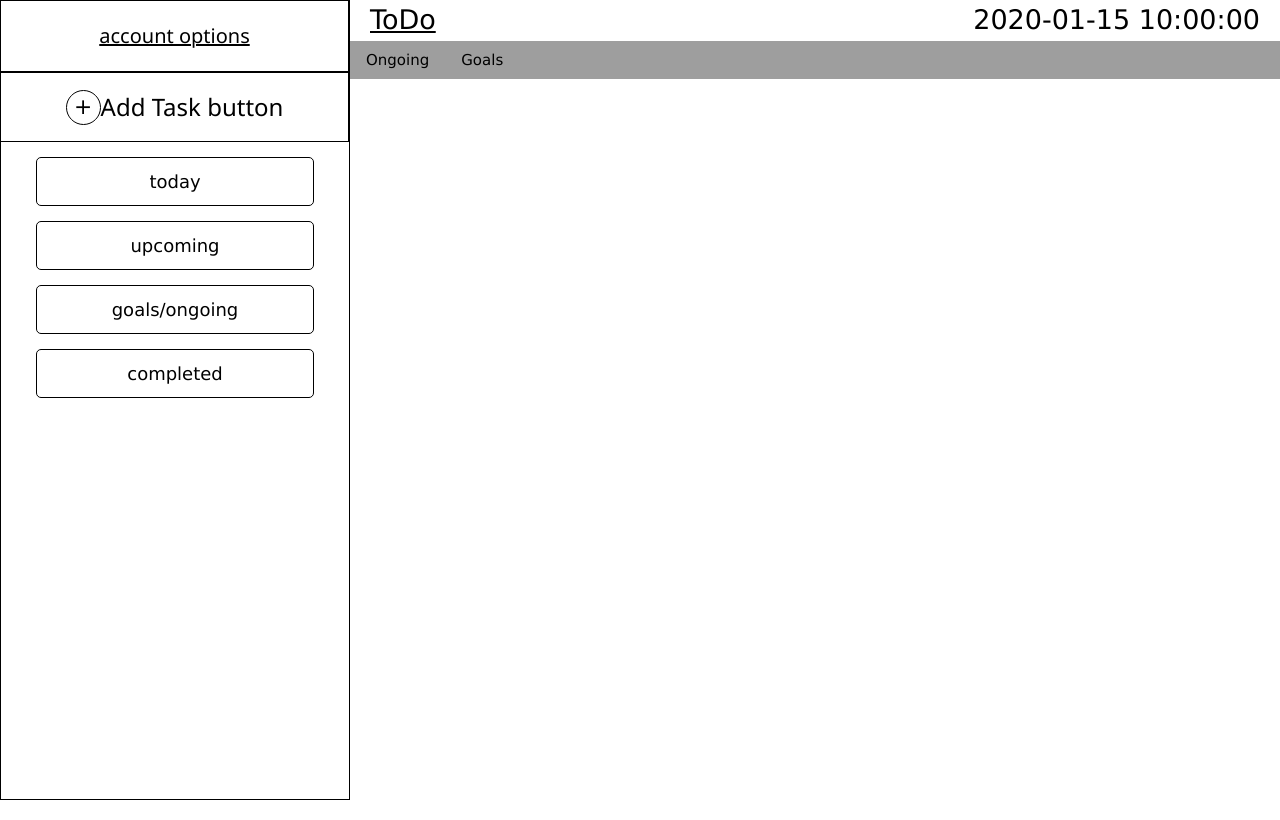
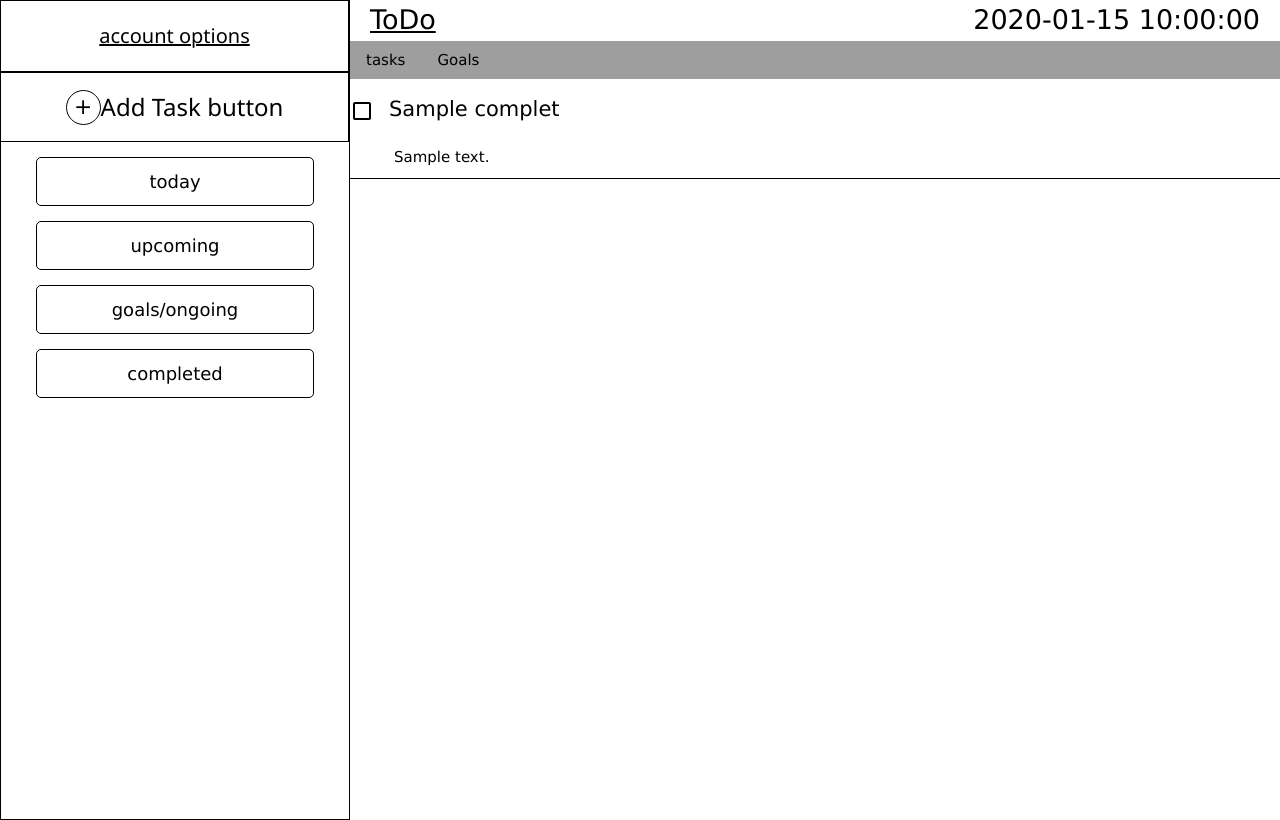
Before and after one commit to EBBD88/ToDo-list-Flask, a Flask app: template templates/completed_goals.html in a window 1280 px wide. Run offline with Flask 3, Linux system fonts and the light colour scheme; the template is opened without the code that fills it: most values are stand-ins (such as "Sample title", 1, 10 or a date in 2020).

Commit message:
finishing completed layout "copied from another page might containe visual bugs"

```diff
--- a/static/completed.css
+++ b/static/completed.css
@@ -3,17 +3,18 @@ body {
     flex-direction: row;
     margin: 0;
     padding: 0;
+    min-height: 820px;
     height: 100vh;
 }
 
 .page-display {
     width: 100%;
     max-width: 1554px;
+    min-width: 920px;
     margin: 0 auto auto auto;
-    height: 100vh;
+    height: 100%;
     display: flex;
     flex-direction: column;
-    overflow-y: auto;
 }
 
 .page-display .header {
@@ -32,6 +33,42 @@ body {
     font-size: 1.8em;
     display: inline;
 }
+.w3-bar {
+    width: 100%;
+}
+
+.container {
+    display: flex;
+    flex: 1;
+    width: 100%;
+    flex-direction: column;
+    align-self: center;
+    overflow-y: auto;
+}
+
+.container::-webkit-scrollbar  {
+    display: none;
+}
+
+.complet {
+    border-bottom: solid 1px;
+    height: auto;
+    min-height: 100px;
+    display: flex;
+    flex-direction: row;
+    align-items: center;
+}
+
+.completed {
+    margin: 20px auto auto auto;
+}
+
+.content {
+    flex: 1;
+    height: 100%;
+    display: flex;
+    flex-direction: column;
+}
 
 .title-icons {
     display: flex;
@@ -40,7 +77,39 @@ body {
     align-items: center;
 }
 
+.title-icons .title {
+    font-size: 1.4em;
+}
+
+.title-icons .icon-group {
+    margin: 0 0 auto auto;
+    display: none;
+}
+
+.complet:hover .title-icons .icon-group {
+    display: flex;
+}
+
+.description-datetime {
+    display: flex;
+    flex-direction: row;
+    margin: auto 0 10px 20px;
+}
+
+.no-goals {
+    margin: auto;
+    display: flex;
+    flex-direction: column;
+    align-items: center;
+    justify-content: center;
+}
+
+.no-goals p {
+    font-size: 2em;
+}
+
 .icon-group {
+    margin: auto 0 0 auto;
     display: flex;
     gap: 5px;
 }
@@ -65,3 +134,20 @@ body {
 .hover-pointer {
     cursor: pointer;
 }
+
+.icon-swap:has(.add){
+    height: 100%;
+    width: 100%;
+    display: flex;
+    flex-direction: column;
+    justify-content: center;
+}
+
+.icon-swap:has(.add):hover {
+    background: #f0f0f0;
+    transition: background 0.5s;
+}
+
+.add {
+    text-align: center;
+}
--- a/templates/completed.html
+++ b/templates/completed.html
@@ -1,4 +1,5 @@
 {% extends "layout.html" %}
+
 
 {% block links %}
     <link rel="stylesheet" href="{{url_for('static',filename='completed.css')}}">
@@ -7,10 +8,10 @@
 
 {% block body %}
     <nav class="w3-bar w3-grey">
-        <a href="{{ url_for('completed_tasks') }}" class="w3-bar-item w3-button">Ongoing</a>
+        <a href="{{ url_for('completed_tasks') }}" class="w3-bar-item w3-button">tasks</a>
         <a href="{{ url_for('completed_goals') }}" class="w3-bar-item w3-button">Goals</a>
     </nav>
-    {% block iner_body %}
+    {% block inner_body %}
     {% endblock %}
 
 {% endblock %}
--- a/templates/completed_goals.html
+++ b/templates/completed_goals.html
@@ -1,4 +1,41 @@
 {% extends "completed.html" %}
 
-{% block iner_body %}
+{% block inner_body %}
+    <div class="container">
+        {% if results.Completed_goals %}
+            {% for complet in results.Completed_goals %}
+                <div class="complet">
+                    <span class="icon-swap completed">
+                        <span class="material-symbols-outlined default-icon">check_box_outline_blank</span>
+                        <span class="material-symbols-outlined hover-icon">check_box</span>
+                    </span>
+                    <div class="content">
+                        <div class="title-icons">
+                            <span class="title">{{ complet.title }}</span>
+                            <div class="icon-group">
+                                <span class="material-symbols-outlined hover-pointer">edit</span>
+                                <span class="icon-swap">
+                                    <span class="material-symbols-outlined default-icon">calendar_today</span>
+                                    <span class="material-symbols-outlined hover-icon">Calendar_month</span>
+                                </span>
+                                <span class="icon-swap">
+                                    <span class="material-symbols-outlined default-icon">delete</span>
+                                    <span class="material-symbols-outlined hover-icon">delete_forever</span>
+                                </span>
+                            </div>
+                        </div>
+                        <div class="description-datetime">
+                            {% if complet.description %}
+                                <span class="description">{{ complet.description }}</span>
+                            {% endif %}
+                        </div>
+                    </div>
+                </div>
+            {% endfor %}
+        {% else %}
+           <div class="no-history">
+               <p>No History</p>
+            </div>
+        {% endif %}
+    </div>
 {% endblock %}
```
Also changed, not shown: templates/completed_tasks.html (+38 -1 lines), project-pictures/completed layout progress/completed_goals layout progress/Capture d’écran 2025-10-15 055359.png (added), project-pictures/completed layout progress/completed_tasks layout progress/Capture d’écran 2025-10-14 225010.png (added), project-pictures/completed layout progress/completed_tasks layout progress/Capture d’écran 2025-10-15 055326.png (added).
